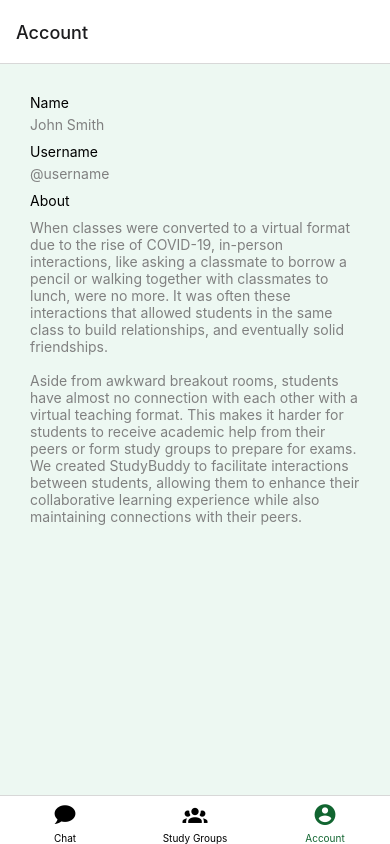
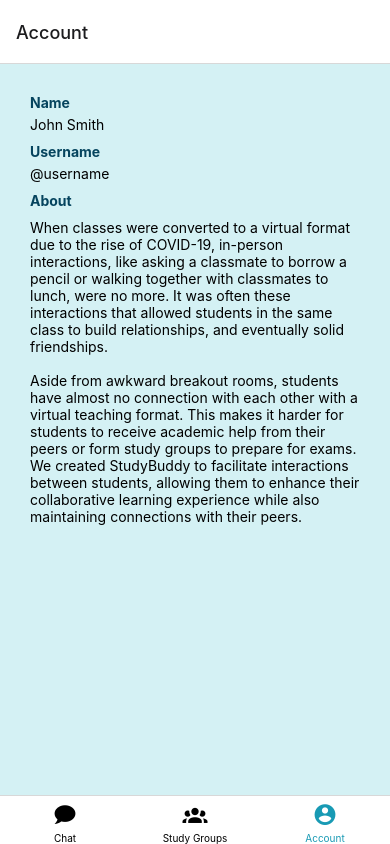
Before and after one commit to rebecca-yee/hackrice2021, a React Native app: screen /Account in a window 390 px wide. Built offline with nearby package versions, Linux system fonts and the light colour scheme.

Commit message:
more design

```diff
--- a/Tabs.js
+++ b/Tabs.js
@@ -11,7 +11,7 @@
   return (
     <Tab.Navigator
       tabBarOptions={{
-        activeTintColor: "#116530",
+        activeTintColor: "#189AB4",
         inactiveTintColor: "black",
       }}
     >
--- a/components/Card.js
+++ b/components/Card.js
@@ -23,7 +23,7 @@
     shadowRadius: 2,
     marginHorizontal: 4,
     marginVertical: 6,
-    paddingHorizontal: 110,
+    paddingHorizontal: 70,
     paddingVertical: 20,
   },
   cardContent: {
--- a/components/ListItem.js
+++ b/components/ListItem.js
@@ -14,11 +14,12 @@
 
 const styles = StyleSheet.create({
   heading: {
-    color: "black",
+    color: "#05445E",
+    fontWeight: "bold",
     marginBottom: 5,
   },
   subheading: {
-    color: "gray",
+    color: "black",
     marginBottom: 10,
   },
 });
--- a/screens/Account.js
+++ b/screens/Account.js
@@ -21,8 +21,12 @@
         <ListItem title="Name" subtitle="John Smith" />
         <ListItem title="Username" subtitle="@username" />
 
-        <Text style={{ marginBottom: 10 }}>About</Text>
-        <Text style={{ color: "gray" }}>
+        <Text
+          style={{ marginBottom: 10, color: "#05445E", fontWeight: "bold" }}
+        >
+          About
+        </Text>
+        <Text style={{ color: "black" }}>
           When classes were converted to a virtual format due to the rise of
           COVID-19, in-person interactions, like asking a classmate to borrow a
           pencil or walking together with classmates to lunch, were no more. It
@@ -44,7 +48,7 @@
 const styles = StyleSheet.create({
   container: {
     flex: 1,
-    backgroundColor: "#EDF8F2",
+    backgroundColor: "#D4F1F4",
   },
   body: {
     margin: 30,
--- a/screens/Chat.js
+++ b/screens/Chat.js
@@ -16,7 +16,6 @@
 
     return (
       <View style={styles.container}>
-
         <View style={styles.balance}></View>
         <View style={styles.input}>
           <Text>My Chats</Text>
@@ -29,7 +28,7 @@
 const styles = StyleSheet.create({
   container: {
     flex: 1,
-    backgroundColor: "#EDF8F2",
+    backgroundColor: "#D4F1F4",
   },
   statusbar: {
     backgroundColor: "rgb(192, 165, 192)",
```
